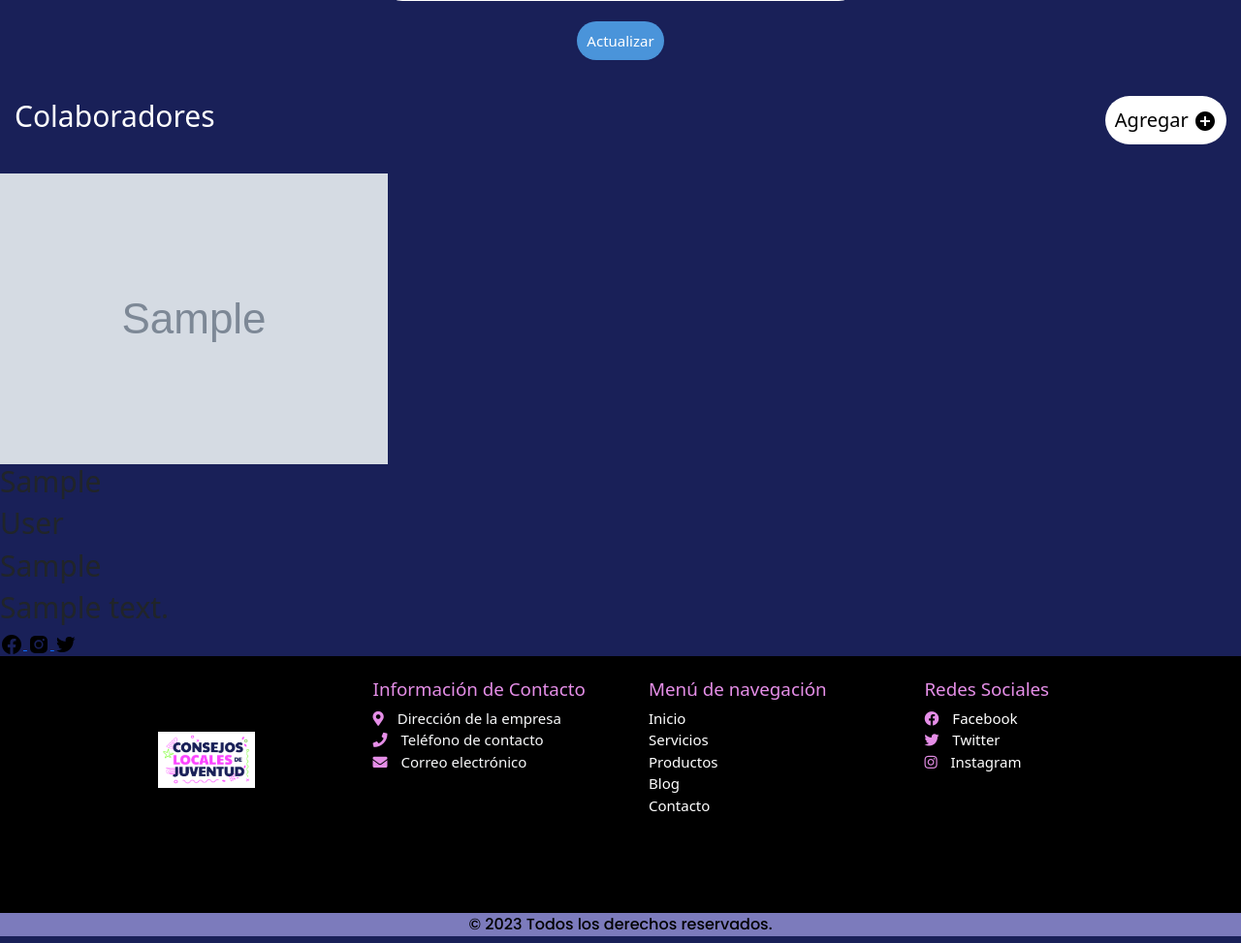
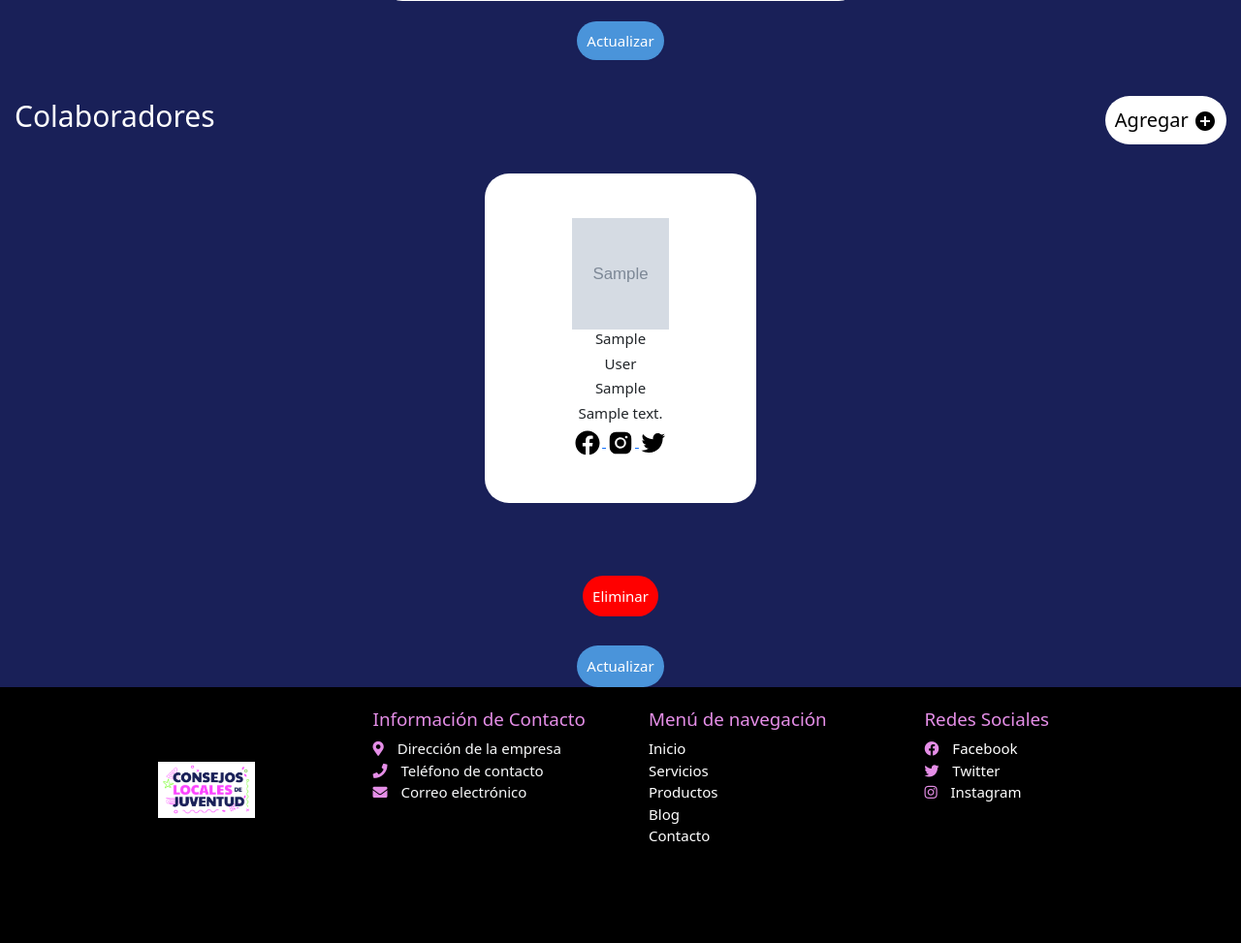
Before and after one commit to programateacademy/CDJ, a Django app: page /login/panel/ in a window 1280 px wide. Shown: the part 1958-2931 px from the top of the page at 97% size. Run offline with Django 4.2, Linux system fonts and the light colour scheme; a user stored in the database is signed in; tables that the repository leaves empty hold one stand-in row (values such as "Sample post"); grey boxes marked "Sample" are stand-in pictures; some libraries are stand-ins or nearby versions.

Commit message:
delete and update for Collaborators

```diff
--- a/login/forms.py
+++ b/login/forms.py
@@ -1,3 +1,4 @@
+from django import forms
 from django.forms import ModelForm
 from .models import Post
 from home.models import Documents, Banner, Aboutus, Collaborators
--- a/login/static/styles/about.css
+++ b/login/static/styles/about.css
@@ -33,5 +33,4 @@
     color: white;
     text-decoration: none;
     margin: 2rem 0 0;
-
 }
--- a/login/static/styles/collaborator.css
+++ b/login/static/styles/collaborator.css
@@ -1,3 +1,69 @@
 .info_collaborator_container{
     margin: 3rem 0;
 }
+
+.collaborator_card{
+    display: flex;
+    align-items: center;
+    justify-content: center;
+    flex-direction: column;
+    background: white;
+    border-radius: 25px;
+    padding: 25px;
+    width: 280px;
+    height: 340px;
+    margin-bottom: 3rem;
+}
+
+.collaborator_card img{
+    width: 100px;
+    height: 115px;
+}
+
+.collaborator_card h2{
+    font-size: 15px;
+}
+
+.collaborator_social a img{
+    width: 30px;
+    height: 30px;
+}
+
+.collaborators_flex{
+    display: flex;
+    justify-content: space-evenly;
+    align-items: center;
+    flex-wrap: wrap;
+}
+
+.collaborator_options a:first-child{
+    background: red;
+    padding: 10px;
+    border-radius: 25px;
+    color: white;
+    text-decoration: none;
+    margin: 2rem 0 0;
+}
+
+.collaborator_options a:last-child{
+    background: rgb(74, 148, 218);
+    padding: 10px;
+    border-radius: 25px;
+    color: white;
+    text-decoration: none;
+    margin: 2rem 0 0;
+}
+
+.collaborator_container{
+    display: flex;
+    flex-direction: column;
+    align-items: center;
+    justify-content: center;
+}
+
+.collaborator_options{
+    display: flex;
+    flex-direction: column;
+    justify-content: center;
+    align-items: center;
+}
--- a/login/templates/panel_admin.html
+++ b/login/templates/panel_admin.html
@@ -188,6 +188,11 @@
 
             </div>
 
+            <div class="collaborator_options">
+                <a href="{% url 'login:delete_collaborator' collaborator.id %}"> Eliminar</a>
+                <a href="{% url 'login:update_collaborator' collaborator.id %}"> Actualizar</a>
+            </div>
+
 
         </div>
         {% endfor %}
--- a/login/urls.py
+++ b/login/urls.py
@@ -15,6 +15,8 @@ urlpatterns = [
     path("create_about/", views.create_about, name="create_about"),
     path("update_about/<int:aboutus_id>", views.update_about, name="update_about"),
     path("create_collaborator/", views.create_collaborator, name="create_collaborator"),
+    path("delete_collaborator/<int:collaborators_id>", views.delete_collaborator, name="delete_collaborator"),
+    path("update_collaborator/<int:collaborators_id>", views.update_collaborator, name="update_collaborator"),
     # =======================
     path('signin/', views.signin, name='signin'),
     path('logout/', views.signout, name='logout'),
--- a/login/views.py
+++ b/login/views.py
@@ -190,3 +190,28 @@ def create_collaborator(request):
 
     context={'form':form, "type_form": type_form}
     return render(request, 'post_form.html', context)
+
+
+def delete_collaborator(request,collaborators_id):
+    collaborator = Collaborators.objects.get(id=collaborators_id, user=request.user)
+    type_delete = 5
+    if request.method == 'POST':
+        collaborator.delete()
+        return redirect('login:panel_admin')
+
+    return render(request, 'delete.html', {'collaborator': collaborator, "type_delete": type_delete})
+
+
+def update_collaborator(request,collaborators_id):
+    collaborator = Collaborators.objects.get(id=collaborators_id, user = request.user)
+    form = CollaboratorForm(instance=collaborator)
+    update = 5
+    type_form = 5
+
+    if request.method == 'POST':
+        form = CollaboratorForm(request.POST, request.FILES, instance = collaborator)
+        form.save()
+        return redirect('login:panel_admin')
+
+    context = {"form":form, "update":update, "type_form": type_form}
+    return render(request,'post_form.html', context)
```
Also changed, not shown: login/templates/delete.html (+13 -0 lines), media/consejos/collaborators/photo1677853619.jpeg (added), media/consejos/collaborators/photo1677855812.jpeg (added), media/consejos/collaborators/photo1677855812_YTF4HSZ.jpeg (added), media/consejos/collaborators/photo1677855812_yeUzzjj.jpeg (added), media/consejos/post/photo1677855812_yZgbGo9.jpeg (added), 2 other files.
